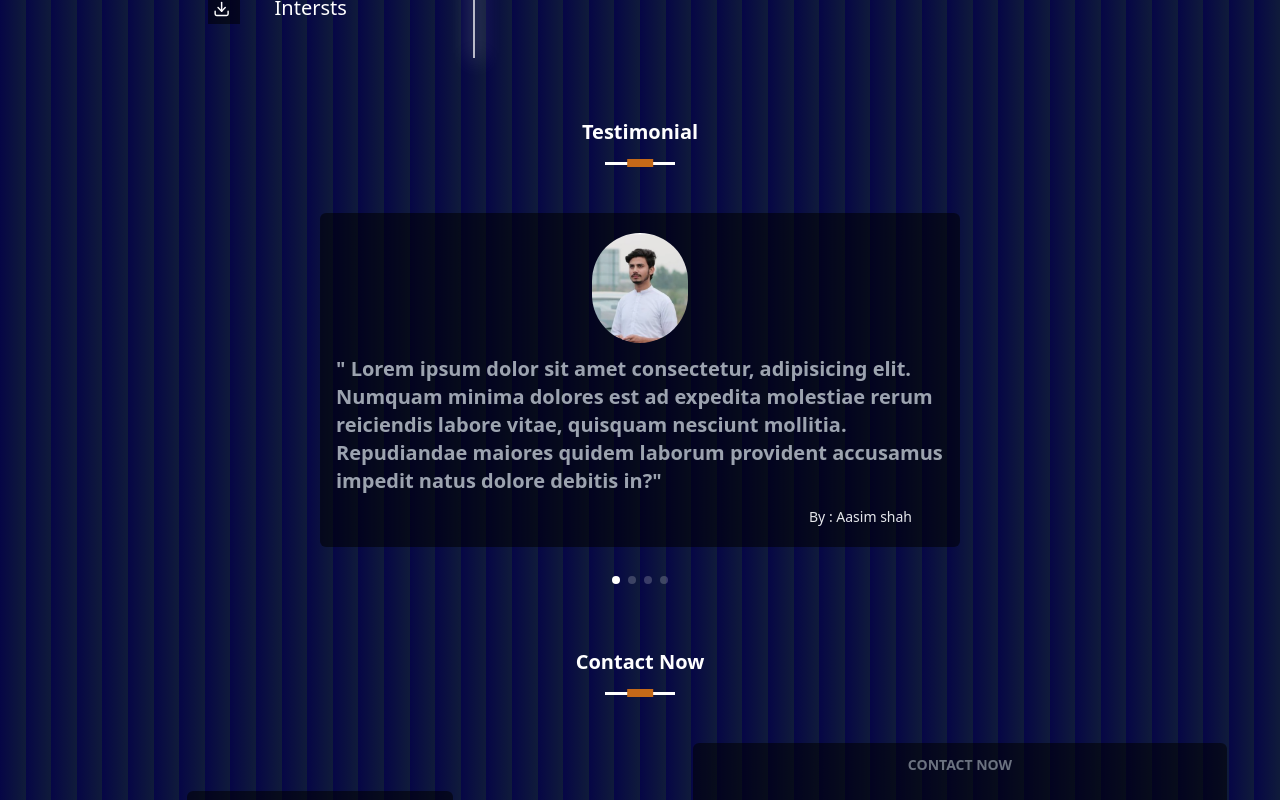
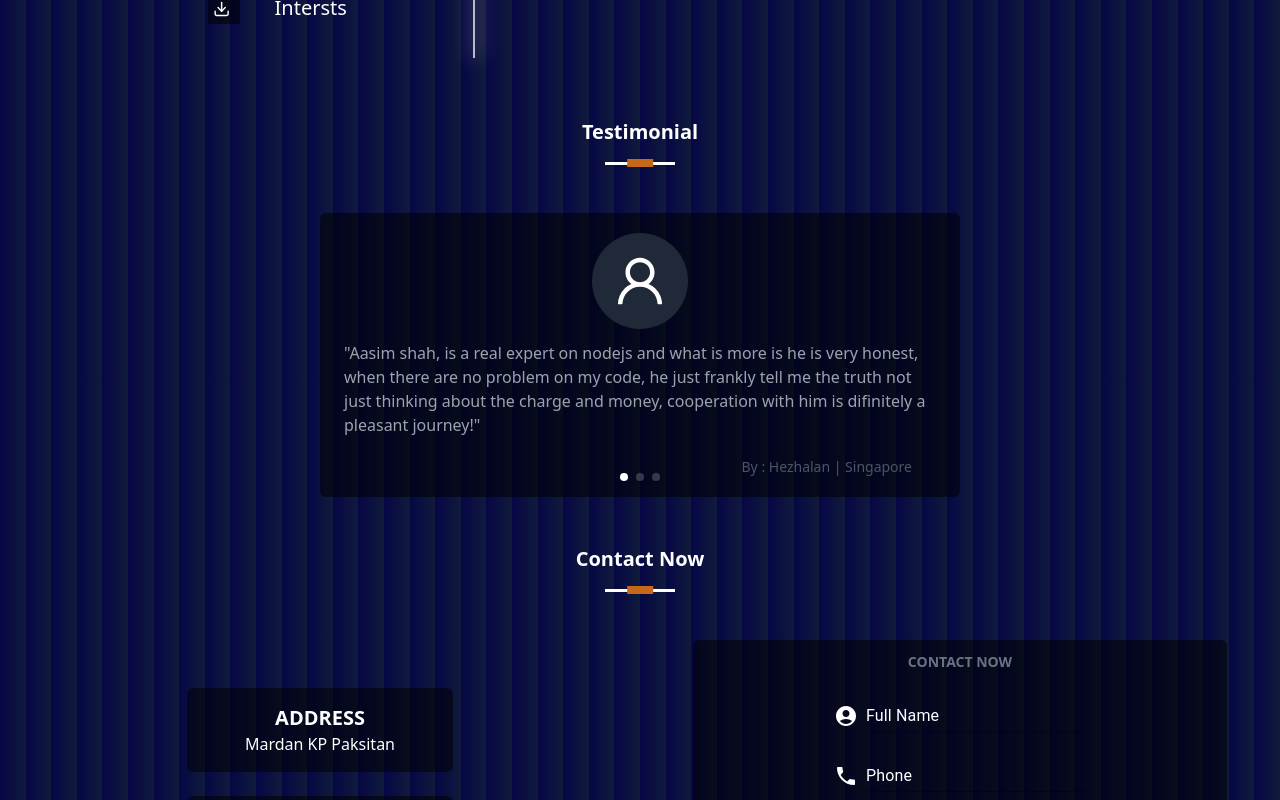
Before and after one commit to aasim-shah/react-portfolio, a React (Create React App) app: page / in a window 1280 px wide. Shown: the part 889-1689 px from the top of the page. Built offline with nearby package versions, Linux system fonts and the light colour scheme.

Commit message:
changess

```diff
--- a/src/components/HeroSection.jsx
+++ b/src/components/HeroSection.jsx
@@ -50,8 +50,10 @@ function HeroSection() {
             />
           </div>
           <div className="buttons mt-3 md:mt-9">
-              <button className="bg-black text-white mr-3 py-1 rounded-full border-2 border-white px-5  font-bold ">Hire Me</button>
-              <button className="bg-orange-500 rounded-full py-1 px-5 border-2 border-orange-800 text-black font-bold  "><span className="flex flex-row">Resume <FiDownload size={18} className="mt-1 ml-3"/></span></button>
+              <button className="bg-black text-white mr-3 py-1 rounded-full border-2 border-white px-5  font-bold "><a href="/#contact">Hire Me</a></button>
+              <button className="bg-orange-500 rounded-full py-1 px-5 border-2 border-orange-800 text-black font-bold  "><a href="Aasim_latest_resume.pdf" download>
+              <span className="flex flex-row">Resume <FiDownload size={18} className="mt-1 ml-3"/></span>
+                </a></button>
           </div>
         </div>
         <div className="hero_right flex flex-col  my-8 items-center md:items-start">
--- a/src/components/Projects.jsx
+++ b/src/components/Projects.jsx
@@ -3,7 +3,7 @@ import { FiDownload  } from "react-icons/fi";
 import {FaCircle} from "react-icons/fa";
 import * as Scroll from "react-scroll";
 import { Link, animateScroll as scroll } from "react-scroll";
-import { AiOutlineArrowRight } from "react-icons/ai";
+import { AiOutlineArrowRight , AiOutlineUser } from "react-icons/ai";
 
 function Projects() {
   const [inUse, setinUse] = useState("first");
--- a/src/components/Testomonials.jsx
+++ b/src/components/Testomonials.jsx
@@ -1,6 +1,7 @@
 import React from 'react'
 import {  Pagination } from 'swiper';
 import { Swiper, SwiperSlide } from 'swiper/react';
+import {AiOutlineUser} from 'react-icons/ai'
 
 // Import Swiper styles
 import 'swiper/css';
@@ -25,67 +26,60 @@ function Testomonials() {
       <SwiperSlide>
       <div className="swiper_wrapper bg-[#00000087] py-5 rounded-md">
       <div className="img flex flex-row justify-center ">
-          <img src="hero.png" alt="Aasim shah" className='w-24 rounded-full' />
+          {/* <img src="hero.png" alt="Aasim shah" className='w-24 rounded-full' /> */}
+          <div className="w-24 h-24 rounded-full bg-gray-800 flex justify-center items-center">
+          <AiOutlineUser size={60 } color={"white"}/>
+          </div>
       </div>
       <div className="qoute">
-        <p className="text-xl font-bold px-4 py-3 text-gray-400">"
-          Lorem ipsum dolor sit amet consectetur, adipisicing elit. Numquam minima dolores est ad expedita molestiae rerum reiciendis labore vitae, quisquam nesciunt mollitia. Repudiandae maiores quidem laborum provident accusamus impedit natus dolore debitis in?"
+        <p className="text-md px-6 py-3 text-gray-400 h-32">
+        "Aasim shah,  is a real expert on nodejs and what is more is he is very honest, when there are no problem on my code, he just frankly tell me the truth not just thinking about the charge and money, cooperation with him is difinitely a pleasant journey!"
         </p>
       </div>
       <div className="byUser">
-        <p className="text-sm text-right pr-12 text-gray-200">
-          By :  Aasim shah
+        <p className="text-sm text-right pr-12 text-gray-600">
+          By : Hezhalan | Singapore
         </p>
       </div>
       </div>
       </SwiperSlide>
-      <SwiperSlide >
+
+      <SwiperSlide>
       <div className="swiper_wrapper bg-[#00000087] py-5 rounded-md">
       <div className="img flex flex-row justify-center ">
-          <img src="hero.png" alt="Aasim shah" className='w-24 rounded-full' />
+          {/* <img src="hero.png" alt="Aasim shah" className='w-24 rounded-full' /> */}
+          <div className="w-24 h-24 rounded-full bg-gray-800 flex justify-center items-center">
+          <AiOutlineUser size={60 } color={"white"}/>
+          </div>
       </div>
       <div className="qoute">
-        <p className="text-xl font-bold px-4 py-3 text-gray-400">"
-          Lorem ipsum dolor sit amet consectetur, adipisicing elit. Numquam minima dolores est ad expedita molestiae rerum reiciendis labore vitae, quisquam nesciunt mollitia. Repudiandae maiores quidem laborum provident accusamus impedit natus dolore debitis in?"
+        <p className="text-md px-6 py-3 text-gray-400 h-32">
+        "Asimm is  very professional and was very open to any ideas or changes that I had in mind. In addition, did a great service in a quick time, and was very responsive."
         </p>
       </div>
       <div className="byUser">
-        <p className="text-sm text-right pr-12 text-gray-200">
-          By :  Aasim shah
+        <p className="text-sm text-right pr-12 text-gray-600">
+          By : Julian | US
         </p>
       </div>
       </div>
       </SwiperSlide>
-      <SwiperSlide >
-      <div className="swiper_wrapper bg-[#00000087]  py-5 rounded-md">
+      <SwiperSlide>
+      <div className="swiper_wrapper bg-[#00000087] py-5 rounded-md">
       <div className="img flex flex-row justify-center ">
-          <img src="hero.png" alt="Aasim shah" className='w-24 rounded-full' />
+          {/* <img src="hero.png" alt="Aasim shah" className='w-24 rounded-full' /> */}
+          <div className="w-24 h-24 rounded-full bg-gray-800 flex justify-center items-center">
+          <AiOutlineUser size={60 } color={"white"}/>
+          </div>
       </div>
       <div className="qoute">
-        <p className="text-xl font-bold px-4 py-3 text-gray-400">"
-          Lorem ipsum dolor sit amet consectetur, adipisicing elit. Numquam minima dolores est ad expedita molestiae rerum reiciendis labore vitae, quisquam nesciunt mollitia. Repudiandae maiores quidem laborum provident accusamus impedit natus dolore debitis in?"
+        <p className="text-md px-6 py-3 text-gray-400 h-32">
+        "Aasim never disappoints. Good communicator. Negotiates well, and delivers tasks on timely manner. Thank you again."
         </p>
       </div>
       <div className="byUser">
-        <p className="text-sm text-right pr-12 text-gray-200">
-          By :  Aasim shah
-        </p>
-      </div>
-      </div>
-      </SwiperSlide>
-      <SwiperSlide style={{paddingBottom:53}}>
-      <div className="swiper_wrapper  bg-[#00000087] py-5 rounded-md">
-      <div className="img flex flex-row justify-center ">
-          <img src="hero.png" alt="Aasim shah" className='w-24 rounded-full' />
-      </div>
-      <div className="qoute">
-        <p className="text-xl font-bold px-4 py-3 text-gray-400">"
-          Lorem ipsum dolor sit amet consectetur, adipisicing elit. Numquam minima dolores est ad expedita molestiae rerum reiciendis labore vitae, quisquam nesciunt mollitia. Repudiandae maiores quidem laborum provident accusamus impedit natus dolore debitis in?"
-        </p>
-      </div>
-      <div className="byUser">
-        <p className="text-sm text-right pr-12 text-gray-200">
-          By :  Aasim shah
+        <p className="text-sm text-right pr-12 text-gray-600">
+          By : Glinnex | Kenya
         </p>
       </div>
       </div>
```
Also changed, not shown: 1 other file (tests, documents, lock files or other folders).
